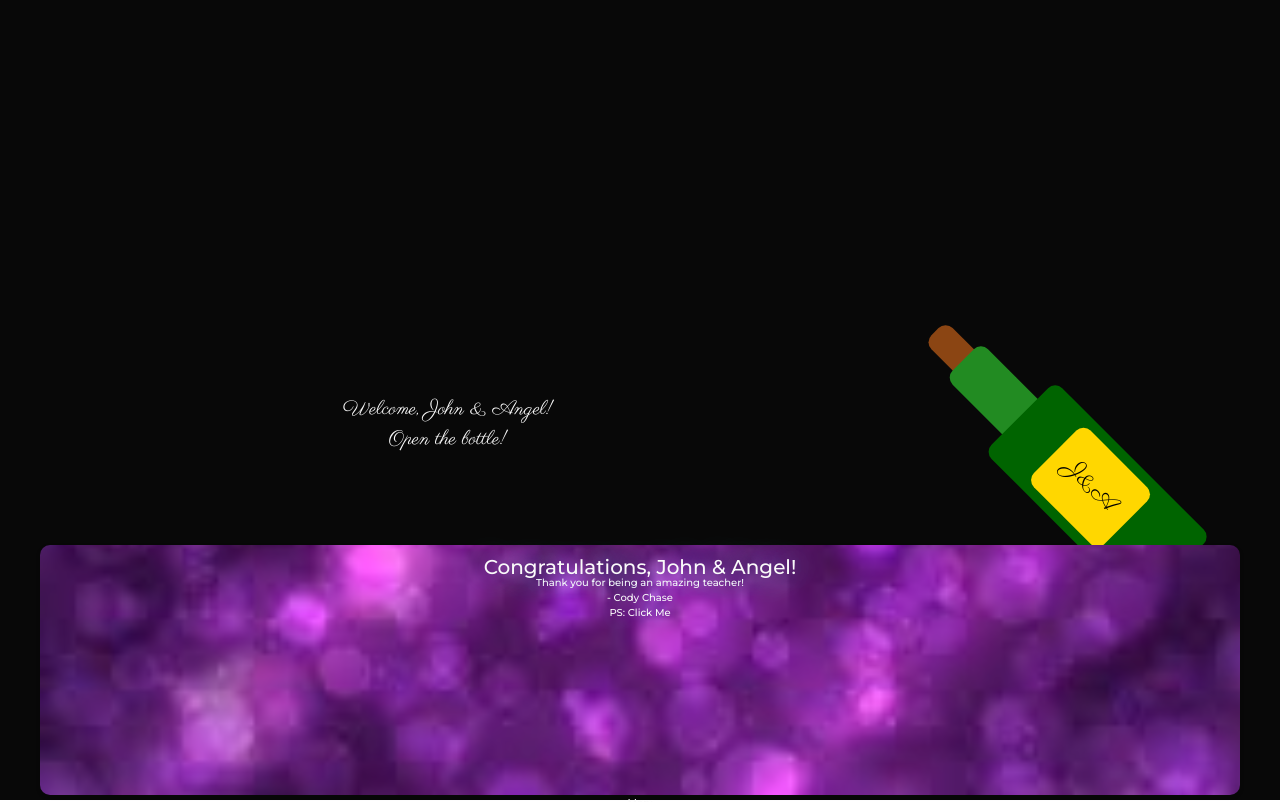
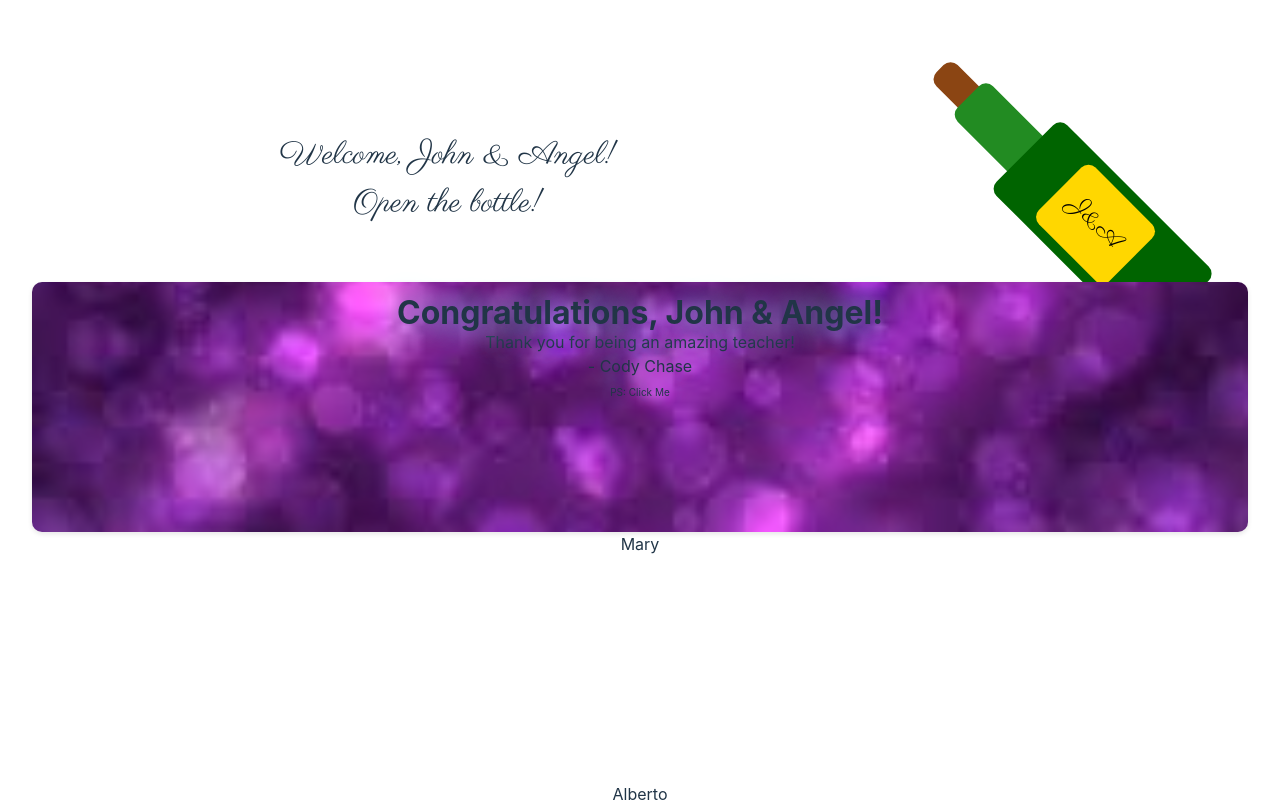
Before and after one commit to jazztazz1991/congratulationsJohn, a React (Vite) app: page / in a window 1280 px wide. Shown: the top 802 px of the page. Built offline with nearby package versions, Linux system fonts and the light colour scheme.

Commit message:
fixed some styling

```diff
--- a/src/students/lora/lora.css
+++ b/src/students/lora/lora.css
@@ -2,24 +2,11 @@
 
 @import url(https://fonts.googleapis.com/css?family=Montserrat:500);
 
-:root {
-    /* Base font size */
-    font-size: 10px;
-
-    /* Border color variable */
-    --border-color: #e70;
-}
-
-* {
-    box-sizing: border-box;
-}
-
-body {
+.lora {
     font-family: "Montserrat", Arial, sans-serif;
     font-weight: 500;
     line-height: 1.5;
     text-align: center;
-    min-height: 100vh;
     padding: 4rem 2rem;
     color: #fafafa;
     background-color: #080808;
--- a/src/students/lora/lora.jsx
+++ b/src/students/lora/lora.jsx
@@ -13,7 +13,7 @@ function Lora() {
 		cube3D.classList.toggle('show-6');
 	};
 	return (
-		<div className='cube-container' onClick={handleClick}>
+		<div className='cube-container lora' onClick={handleClick}>
 			<div className='cube initial-position'>
 				<img
 					className='cubeFaceImage1'
```
